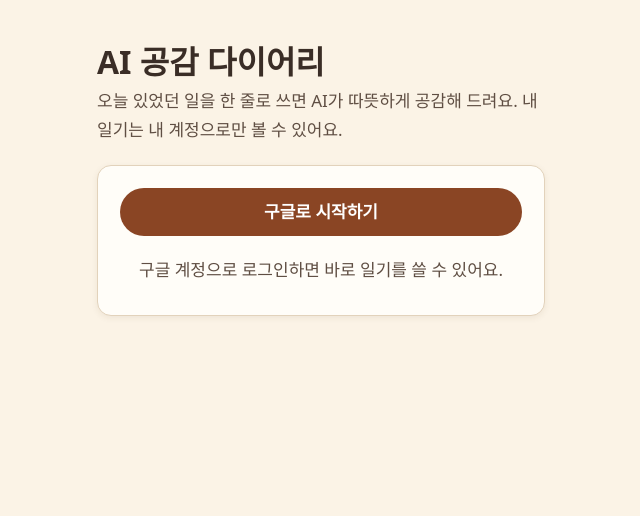
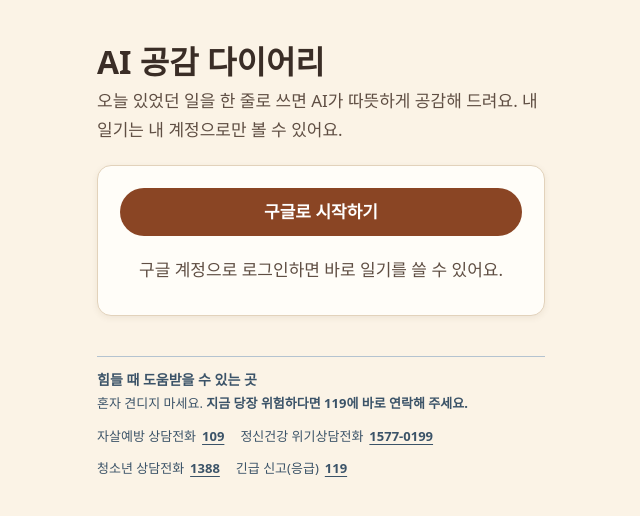
Before and after one commit to hjw060315-maker/ai-empathy-diary-ch7, a Next.js app: page /login in a window 1280 px wide. Shown: the top 516 px of the page, without its empty margins (319-959 px from the left). Built offline with nearby package versions, Linux system fonts and the light colour scheme; no server answers.

Commit message:
상담 연락처 상시 안내 영역 추가(작고 조용한 한 줄 목록)
Co-Authored-By: Claude Sonnet 5.5 <noreply@anthropic.com>

```diff
--- a/src/app/globals.css
+++ b/src/app/globals.css
@@ -546,6 +546,61 @@ a {
   color: var(--muted);
 }
 
+/* 상시 상담 안내: 평소에는 작고 조용하게. 카드 없이 한 줄 목록이고, 일기(갈색)와 구분되도록 청회색을 쓴다.
+   위기 표현이 감지된 일기에서는 별도의 큰 안내 상자(.crisis)가 나온다. */
+.support {
+  --support-text: #3b5368;
+  --support-line: #b4c3d0;
+  margin-top: 40px;
+  padding: 12px 0 4px;
+  border-top: 1px solid var(--support-line);
+  color: var(--support-text);
+  font-size: 0.8125rem;
+  line-height: 1.6;
+}
+
+.support__title {
+  margin: 0 0 2px;
+  font-size: 0.875rem;
+  font-weight: 700;
+  color: var(--support-text);
+}
+
+.support__text {
+  margin: 0 0 6px;
+  font-size: 0.8125rem;
+  color: var(--support-text);
+}
+
+.support__list {
+  display: flex;
+  flex-wrap: wrap;
+  gap: 0 16px;
+  margin: 0;
+  padding: 0;
+  list-style: none;
+}
+
+.support__link {
+  display: inline-flex;
+  align-items: center;
+  gap: 6px;
+  min-height: 32px;
+  color: var(--support-text);
+  text-decoration: none;
+  white-space: nowrap;
+}
+
+.support__link:hover .support__number {
+  text-decoration-thickness: 2px;
+}
+
+.support__number {
+  font-weight: 800;
+  color: var(--support-text);
+  text-decoration: underline;
+}
+
 /* 로그인 */
 .login {
   display: grid;
--- a/src/app/login/page.tsx
+++ b/src/app/login/page.tsx
@@ -1,4 +1,5 @@
 import type { Metadata } from "next";
+import { SupportContacts } from "@/ui/components/SupportContacts";
 import { signInWithGoogle } from "../actions";
 
 export const metadata: Metadata = { title: "로그인 - AI 공감 다이어리" };
@@ -19,6 +20,7 @@ export default function LoginPage() {
         </form>
         <p className="muted">구글 계정으로 로그인하면 바로 일기를 쓸 수 있어요.</p>
       </div>
+      <SupportContacts />
     </main>
   );
 }
--- a/src/ui/components/DiaryApp.tsx
+++ b/src/ui/components/DiaryApp.tsx
@@ -8,6 +8,7 @@ import type { Entry } from "@/shared/types";
 import { apiClient, ApiClientError } from "@/ui/api-client";
 import { EntryCard } from "./EntryCard";
 import { EntryForm } from "./EntryForm";
+import { SupportContacts } from "./SupportContacts";
 
 type LoadState = "loading" | "ready" | "error";
 
@@ -227,6 +228,8 @@ export function DiaryApp({
             </div>
           )}
         </section>
+
+        <SupportContacts />
       </main>
     </>
   );
--- /dev/null
+++ b/src/ui/components/SupportContacts.tsx
@@ -0,0 +1,32 @@
+import { CRISIS_CONTACTS } from "@/shared/constants";
+
+/**
+ * 위기 표현이 없어도 항상 보이는 상담 연락처 안내 (PRD 6.4 상시 표시).
+ * 평소에는 작고 조용하게 보이도록 카드 없이 한 줄 목록으로 둔다.
+ * 위기 표현이 감지된 일기에서는 별도의 큰 안내 상자(CrisisBox)가 나온다.
+ */
+export function SupportContacts({ id = "support-title" }: { id?: string }) {
+  return (
+    <footer className="support" aria-labelledby={id}>
+      <h2 id={id} className="support__title">
+        힘들 때 도움받을 수 있는 곳
+      </h2>
+      <p className="support__text">
+        혼자 견디지 마세요. <strong>지금 당장 위험하다면 119에 바로 연락해 주세요.</strong>
+      </p>
+      <ul className="support__list">
+        {CRISIS_CONTACTS.map((c) => (
+          <li key={c.number}>
+            <a
+              className="support__link"
+              href={`tel:${c.number.replace(/-/g, "")}`}
+              aria-label={`${c.name} ${c.number}번에 전화하기, ${c.purpose}`}
+            >
+              {c.name} <span className="support__number">{c.number}</span>
+            </a>
+          </li>
+        ))}
+      </ul>
+    </footer>
+  );
+}
```
Also changed, not shown: 1 other file (tests, documents, lock files or other folders).
